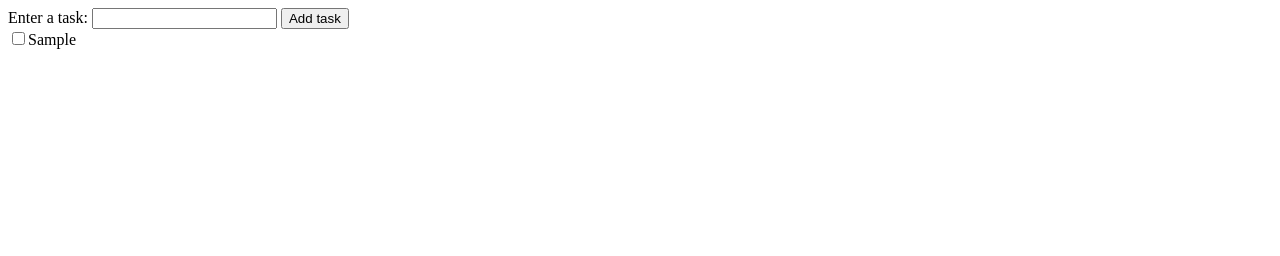
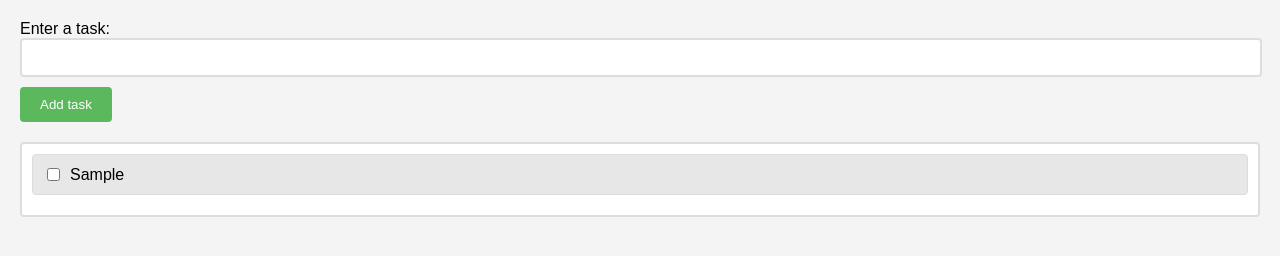
Before and after one commit to Purrrrito/ToDo-List, a plain HTML site: page index.html in a window 1280 px wide. Both pictures are taken after typing "Sample" into the empty fields and a click on the button "Add task". Drawn offline with Linux system fonts and the light colour scheme.

Commit message:
Linked the css file. Styled the To-Do page

```diff
--- a/index.html
+++ b/index.html
@@ -5,6 +5,7 @@
     <meta name="viewport" content="width=device-width, initial-scale=1.0">
     <title>ToDo List</title>
     <script src="js/main.js"></script>
+    <link rel="stylesheet" href="styles.css">
 </head>
 <body>
     <form>
--- a/styles.css
+++ b/styles.css
@@ -0,0 +1,70 @@
+/* Overall body styling */
+body {
+    font-family: 'Arial', sans-serif;
+    background-color: #f4f4f4;
+    margin: 0;
+    padding: 20px;
+}
+
+/* Styling for the form */
+form {
+    margin-bottom: 20px;
+}
+
+/* Input field styling */
+#task-input {
+    border: 2px solid #ddd;
+    border-radius: 4px;
+    padding: 10px;
+    width: calc(100% - 22px); /* Adjusts width to account for padding and border */
+    margin-bottom: 10px;
+}
+
+/* Button styling */
+#add-task {
+    background-color: #5cb85c;
+    color: white;
+    padding: 10px 20px;
+    border: none;
+    border-radius: 4px;
+    cursor: pointer;
+}
+
+#add-task:hover {
+    background-color: #4cae4c;
+}
+
+/* Task display container */
+#task-display {
+    background-color: white;
+    border: 2px solid #ddd;
+    border-radius: 4px;
+    padding: 10px;
+}
+
+/* Individual task styling */
+#task-display div {
+    background-color: #e7e7e7;
+    border: 1px solid #dcdcdc;
+    border-radius: 4px;
+    padding: 10px;
+    margin-bottom: 10px;
+    display: flex;
+    align-items: center;
+}
+
+/* Checkbox styling */
+input[type="checkbox"] {
+    margin-right: 10px;
+}
+
+/* Label styling when task is completed */
+label {
+    flex-grow: 1;
+}
+
+/* Style for the label when the task is checked */
+input[type="checkbox"]:checked + label {
+    text-decoration: line-through;
+    color: #a9a9a9;
+}
```
